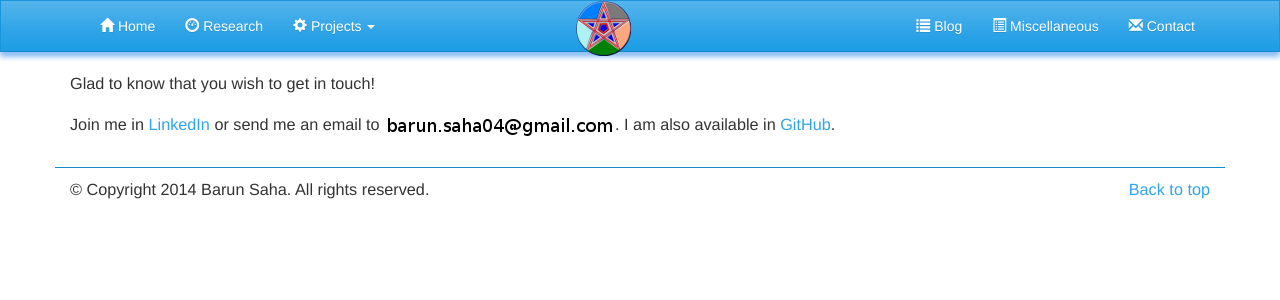
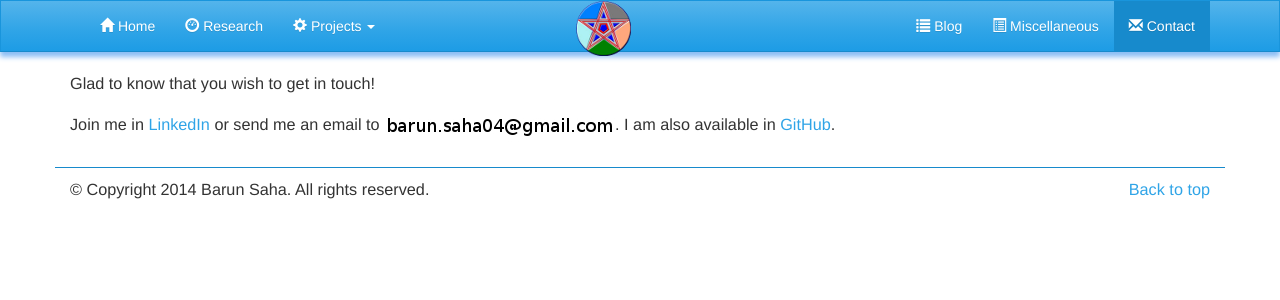
Before and after one commit to barun-saha/barun-saha.github.io, a Jekyll site: the page contact.html, which Jekyll copies as it is, in a window 1280 px wide. Shown: the top 300 px of the page. Built offline with Jekyll 4.4.1, drawn with Linux system fonts in a browser that asks for light colours; nearby versions of some CDN libraries.

Commit message:
Fixed active items in the navigation bar

```diff
--- a/contact.html
+++ b/contact.html
@@ -59,7 +59,7 @@
 		  <ul class="nav navbar-nav navbar-right">
 			<li><a href="/blog/"><span class="glyphicon glyphicon-list"></span> Blog</a></li>
 			<li><a href="misc.html"><span class="glyphicon glyphicon-list-alt"></span> Miscellaneous<span class="sr-only">(current)</span></a></li>
-			<li><a href="contact.html"><span class="glyphicon glyphicon-envelope"></span> Contact</a></li>
+			<li class="active"><a href="contact.html"><span class="glyphicon glyphicon-envelope"></span> Contact</a></li>
 		  </ul>
 		</div><!-- /.navbar-collapse -->
 	  </div>
```
